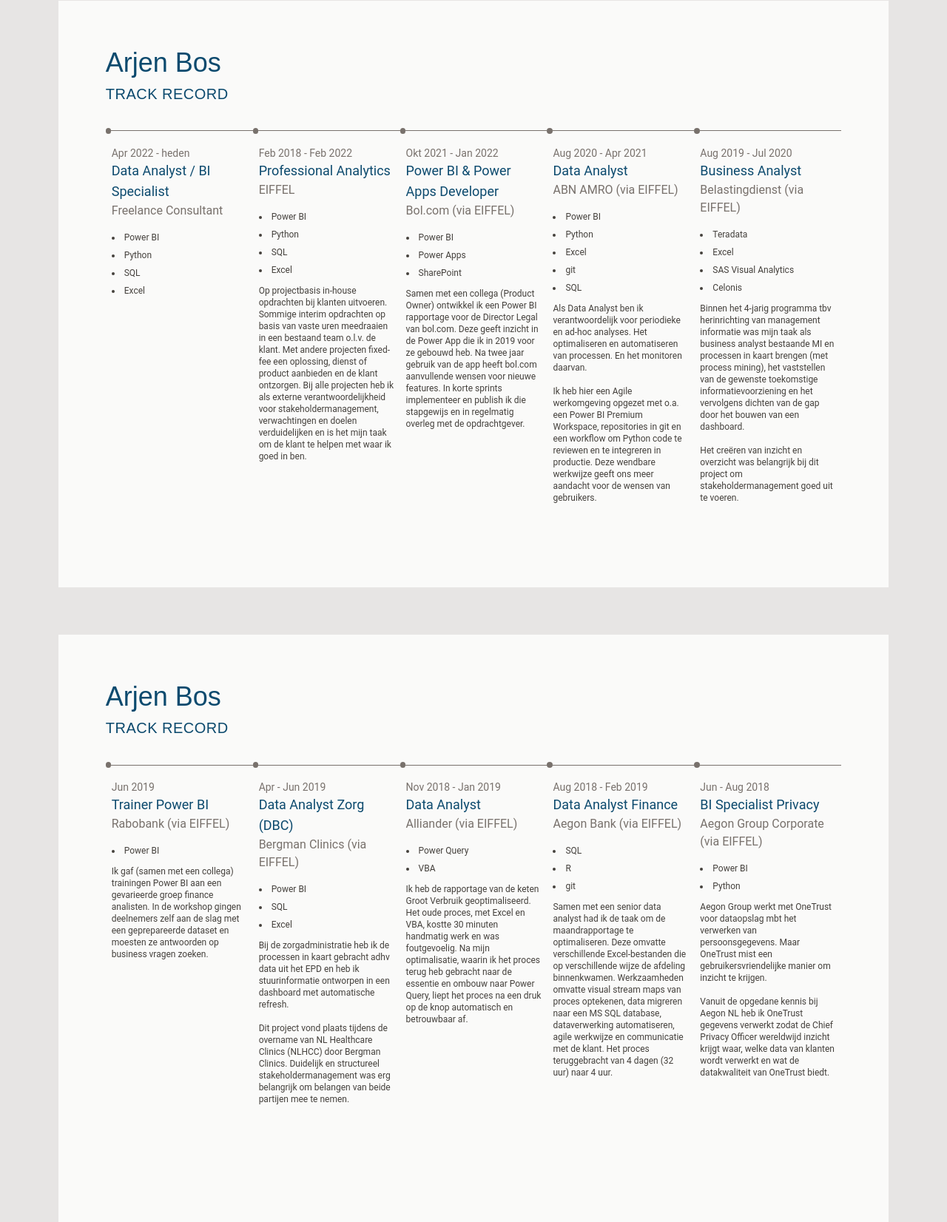
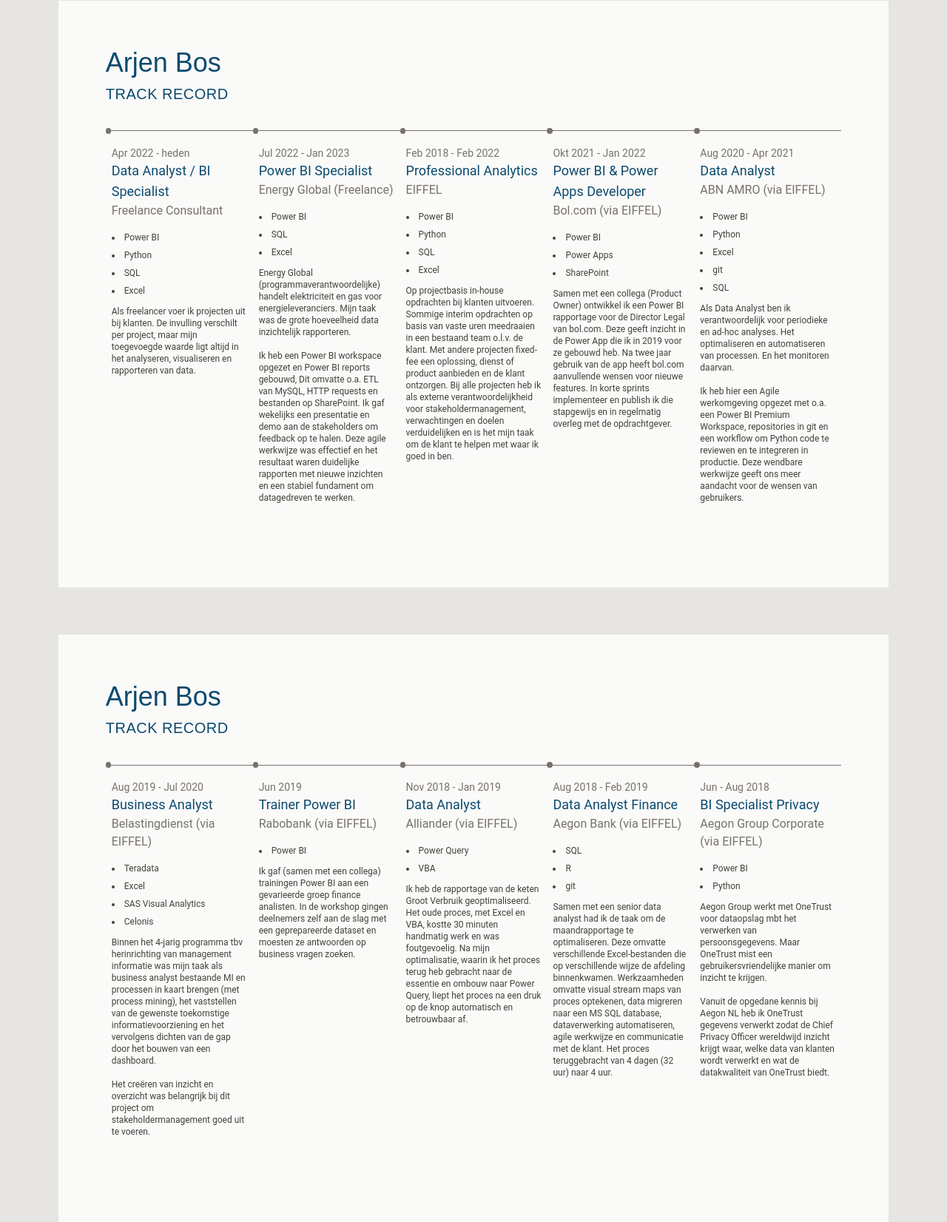
Before and after one commit to arjobsen/ahbos.nl, a plain HTML site: page cv/public/index.html in a window 1280 px wide. Shown: the part 921-2573 px from the top of the page at 74% size. Drawn offline with nearby package versions, Linux system fonts and the light colour scheme; files whose address does not match are found by name; a web font is replaced by a local one.

Commit message:
update CV met project Energy GLobal

```diff
--- a/cv/public/index.html
+++ b/cv/public/index.html
@@ -5,7 +5,7 @@
     * Wordbreaks `<wbr>` in template als HTML doorzetten
         * Check yaml.safe_load() en/of jinja2 escapes
     * Gebruik verschillende kleuren voor project voor freelance / EIFFEL en anderen
-    * Consistentie in datums / perioden van projecten
+    * Loop over projecten voor frontpage en haal ze uit de yaml
 
 -->
 <head>
@@ -55,8 +55,8 @@
                             Meest relevante werkervaring
                         </h2>
                         <div class="mb-4">
-                            <div>Data Analyst / BI Specialist</div>
-                            <div class="text-sm text-stone-500">A.H. Bos Consultant (Freelance) &mdash; huidig</div>
+                            <div>Power BI Specialist</div>
+                            <div class="text-sm text-stone-500">Energy Global (Freelance) &mdash; huidig (tot feb)</div>
                         </div>
                         <div class="mb-4">
                             <div>Consultant Analytics</div>
@@ -85,8 +85,8 @@
                         <div class="grid grid-cols-2 text-sm">
                             <div>
                                 <div class="mb-2">
-                                    <div>Microsoft Data Analyst (DA-100)</div>
-                                    <div class="text-xs text-stone-500">Microsoft &mdash; 2020</div>
+                                    <div>Power BI Data Analyst (DA-100)</div>
+                                    <div class="text-xs text-stone-500">Microsoft &mdash; 2020 (Renewed 2022)</div>
                                 </div>
                                 <div class="mb-2">
                                     <div>Professional Scrum Master I</div>
@@ -204,7 +204,27 @@
                         <li>SQL</li>
                         <li>Excel</li>
                     </ul>
-                    <div class="text-xs whitespace-pre-wrap"></div>
+                    <div class="text-xs whitespace-pre-wrap">Als freelancer voer ik projecten uit bij klanten. De invulling verschilt per project, maar mijn toegevoegde waarde ligt altijd in het analyseren, visualiseren en rapporteren van data.</div>
+                </div>
+            </div>
+            <div>
+                <div class="flex my-4">
+                    <div class="my-auto h-2 w-2 rounded-full bg-stone-500"></div>
+                    <div class="my-auto h-px w-full bg-stone-500"></div>
+                </div>
+                <div class="m-2">
+                    <div class="text-sm text-stone-500">Jul 2022 - Jan 2023</div>
+                    <div class="text-lg text-sky-900">Power BI Specialist</div>
+                    <div class="mb-4 text-stone-500">Energy Global (Freelance)</div>
+                    <ul class="mb-3 list-disc list-inside space-y-2 text-xs">
+                        <li>Power BI</li>
+                        <li>SQL</li>
+                        <li>Excel</li>
+                    </ul>
+                    <div class="text-xs whitespace-pre-wrap">Energy Global (programmaverantwoordelijke) handelt elektriciteit en gas voor energieleveranciers. Mijn taak was de grote hoeveelheid data inzichtelijk rapporteren.
+
+Ik heb een Power BI workspace opgezet en Power BI reports gebouwd, Dit omvatte o.a. ETL van MySQL, HTTP requests en bestanden op SharePoint. Ik gaf wekelijks een presentatie en demo aan de stakeholders om feedback op te halen. Deze agile werkwijze was effectief en het resultaat waren duidelijke rapporten met nieuwe inzichten en een stabiel fundament om datagedreven te werken.
+</div>
                 </div>
             </div>
             <div>
@@ -264,6 +284,13 @@
 </div>
                 </div>
             </div>
+        </div>
+    </div>
+    <div class="A4-landscape mx-auto my-16 p-16 bg-stone-50 print:m-0">
+        <div class="mb-2 font-header text-4xl text-sky-900">Arjen Bos</div>
+        <div class="mb-4 font-header text-xl uppercase tracking-wide text-sky-900">Track record</div>
+        <div class="grid grid-cols-5">
+            <!-- Elke werkervaring in een aparte kolom -->
             <div>
                 <div class="flex my-4">
                     <div class="my-auto h-2 w-2 rounded-full bg-stone-500"></div>
@@ -285,13 +312,6 @@
 </div>
                 </div>
             </div>
-        </div>
-    </div>
-    <div class="A4-landscape mx-auto my-16 p-16 bg-stone-50 print:m-0">
-        <div class="mb-2 font-header text-4xl text-sky-900">Arjen Bos</div>
-        <div class="mb-4 font-header text-xl uppercase tracking-wide text-sky-900">Track record</div>
-        <div class="grid grid-cols-5">
-            <!-- Elke werkervaring in een aparte kolom -->
             <div>
                 <div class="flex my-4">
                     <div class="my-auto h-2 w-2 rounded-full bg-stone-500"></div>
@@ -305,26 +325,6 @@
                         <li>Power BI</li>
                     </ul>
                     <div class="text-xs whitespace-pre-wrap">Ik gaf (samen met een collega) trainingen Power BI aan een gevarieerde groep finance analisten. In de workshop gingen deelnemers zelf aan de slag met een geprepareerde dataset en moesten ze antwoorden op business vragen zoeken.</div>
-                </div>
-            </div>
-            <div>
-                <div class="flex my-4">
-                    <div class="my-auto h-2 w-2 rounded-full bg-stone-500"></div>
-                    <div class="my-auto h-px w-full bg-stone-500"></div>
-                </div>
-                <div class="m-2">
-                    <div class="text-sm text-stone-500">Apr - Jun 2019</div>
-                    <div class="text-lg text-sky-900">Data Analyst Zorg (DBC)</div>
-                    <div class="mb-4 text-stone-500">Bergman Clinics (via EIFFEL)</div>
-                    <ul class="mb-3 list-disc list-inside space-y-2 text-xs">
-                        <li>Power BI</li>
-                        <li>SQL</li>
-                        <li>Excel</li>
-                    </ul>
-                    <div class="text-xs whitespace-pre-wrap">Bij de zorgadministratie heb ik de processen in kaart gebracht adhv data uit het EPD en heb ik stuurinformatie ontworpen in een dashboard met automatische refresh.
-
-Dit project vond plaats tijdens de overname van NL Healthcare Clinics (NLHCC) door Bergman Clinics. Duidelijk en structureel stakeholdermanagement was erg belangrijk om belangen van beide partijen mee te nemen.
-</div>
                 </div>
             </div>
             <div>
@@ -447,7 +447,7 @@
                         <li>CSS</li>
                         <li>Python</li>
                     </ul>
-                    <div class="text-xs whitespace-pre-wrap">Naast mijn werk bij EIFFEL ontwerp, bouw en host ik statische websites voor een kleine groep klanten. Ik vind het leuk om me te verdiepen in webdesign en om direct resultaat te zien bij aanpassingen.</div>
+                    <div class="text-xs whitespace-pre-wrap">Naast mijn werk als data analyst ontwerp, bouw en host ik statische websites voor een kleine groep klanten. Ik vind het leuk om me te verdiepen in webdesign en om direct resultaat te zien bij aanpassingen.</div>
                 </div>
             </div>
             <div>
```
Also changed, not shown: cv/templates/index.html (+2 -2 lines), 4 other files.
